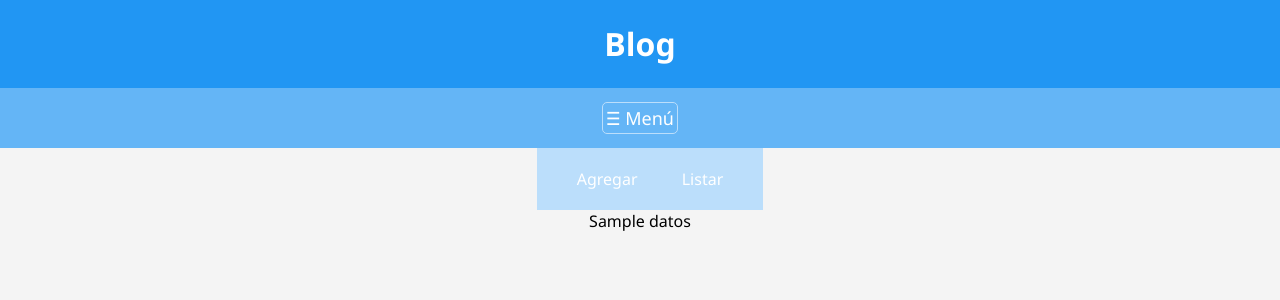
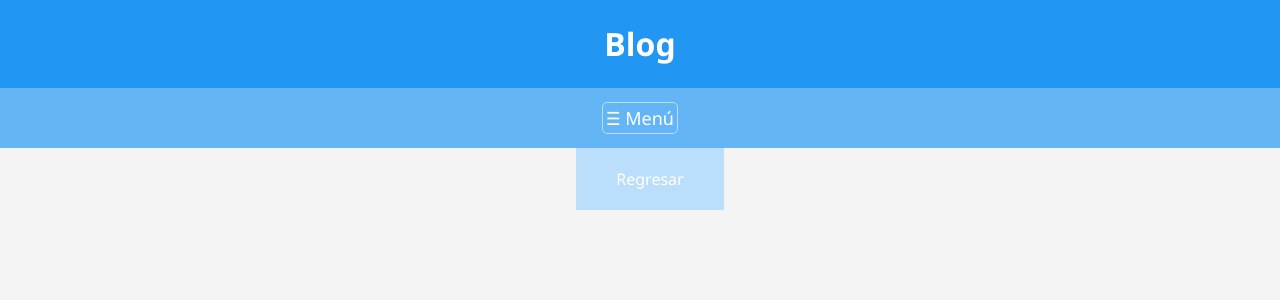
Before and after one commit to RamonPloP/mpi4py, a Flask app: template templates/binaryres.html in a window 1280 px wide. Shown: the top 300 px of the page. Run offline with Flask 3, Linux system fonts and the light colour scheme; the template is opened without the code that fills it: most values are stand-ins (such as "Sample title", 1, 10 or a date in 2020).

Commit message:
Se agrega entorno virtual y termina de binary search

```diff
--- a/app.py
+++ b/app.py
@@ -1,6 +1,21 @@
 from flask import Flask, render_template, request
+from mpi4py import MPI
+import numpy as np
 
 app = Flask(__name__)
+
+def binary_search(arr, target):
+
+    left, right = 0, len(arr) - 1
+    while left <= right:
+        mid = (left + right) // 2
+        if arr[mid] == target:
+            return mid
+        elif arr[mid] < target:
+            left = mid + 1
+        else:
+            right = mid - 1
+    return -1
 
 @app.route('/')
 
@@ -34,10 +49,42 @@ def binary():
 @app.route('/binaryres', methods=["POST"])
 
 def binaryres():
-    array = request.form['datos']
+    # Arreglo de ejemplo (debe estar ordenado)
+    arr = np.array(list(map(int, request.form['datos'].split(','))))
+    arr.sort()
+    sorted(arr)
+    # Elemento a buscar
+    target = int(request.form['target'])
+
+    comm = MPI.COMM_WORLD
+    rank = comm.Get_rank()
+    size = comm.Get_size()
+
+    # Dividir el arreglo en partes iguales
+    chunk_size = len(arr) // size
+    local_arr = np.zeros(chunk_size, dtype=int)
+
+    # Distribuir partes del arreglo a cada proceso
+    comm.Scatter(arr, local_arr, root=0)
+
+    # Realizar búsqueda binaria en cada parte del arreglo
+    result = binary_search(local_arr, target)
+
+    # Reunir los resultados de todos los procesos en el proceso raíz
+    all_results = comm.gather(result, root=0)
+
+    # Mostrar el resultado en el proceso raíz
+    if rank == 0:
+        for i, res in enumerate(all_results):
+            if res != -1:
+                msg = f"El elemento {target} fue encontrado en el proceso {i} en el índice {res}."
+            else:
+                msg = f"El elemento {target} no fue encontrado en el proceso {i}."
+
     data = {
     "title": "Binary Search",
-    "datos": array
+    "msg": msg
+
 }
     return render_template('binaryres.html', data=data)
 
--- /dev/null
+++ b/myenv/pyvenv.cfg
@@ -0,0 +1,5 @@
+home = C:\Program Files\Python312
+include-system-site-packages = false
+version = 3.12.2
+executable = C:\Program Files\Python312\python.exe
+command = C:\Program Files\Python312\python.exe -m venv C:\Users\Ramon\Documents\delira\myenv
--- a/templates/binary.html
+++ b/templates/binary.html
@@ -8,14 +8,14 @@
 <div class="content">
     <nav class="menu2">
         <ul class="menu-list2">
-            <li><a href="#">Agregar</a></li>
-            <li><a href="#">Listar</a></li>
+            <li><a href="{{ url_for('binary') }}">Regresar</a></li>
         </ul>
     </nav>
     <div class="container">
         {% block content %}
             <form action="/binaryres" method="post">
-                <input type="text" name="datos">
+                Lista de Numeros<input type="text" name="datos">
+                Numero a buscar<input type="text" name="target">
                 <button type="submit">Start</button>
             </form>
         {% endblock %}
--- a/templates/binaryres.html
+++ b/templates/binaryres.html
@@ -1,5 +1,5 @@
 {% extends 'binary.html' %}
 
 {% block content %}
-    {{ data.datos }}
+    {{ data.msg }}
 {% endblock %}
```
Also changed, not shown: 11 other files.
